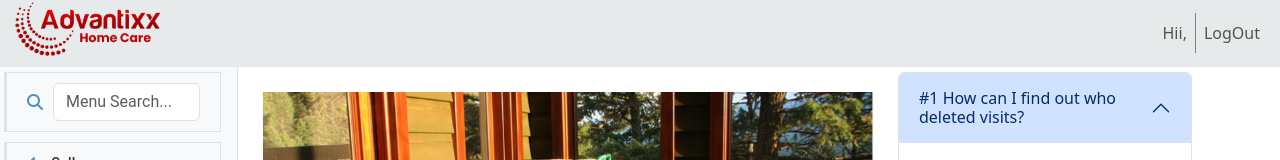
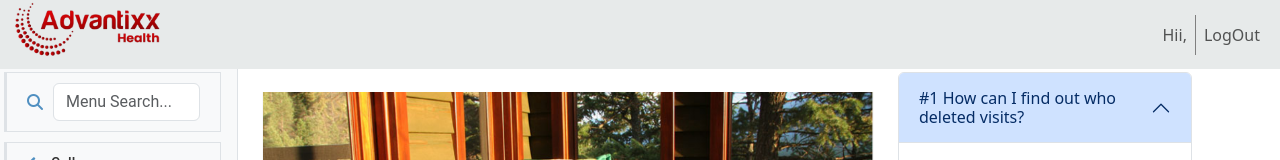
Before and after one commit to GautamBairagi/alora14sep, an Angular app: page /Admin/admin_home in a window 1280 px wide. Shown: the top 160 px of the page. Built offline with nearby package versions, Linux system fonts and the light colour scheme.

Commit message:
gautam commit

```diff
--- a/src/app/admin/admin.component.html
+++ b/src/app/admin/admin.component.html
@@ -6,7 +6,7 @@
                 <i class="fa-sharp fa-light fa-bars"></i>
 
             </button>
-            <a  > <img src="  ../../assets/logolatestosmel-removebg-preview.png" style="width: 150px;"
+            <a  > <img src="  ../../assets/healthlogo-removebg-preview-removebg-preview.png" style="width: 150px;"
                     class="card-img-top" alt="..."></a>
         </div>
         <button class="navbar-toggler" type="button" data-bs-toggle="collapse" data-bs-target="#collapsibleNavbar">
--- a/src/app/nurse/nurse.component.html
+++ b/src/app/nurse/nurse.component.html
@@ -8,7 +8,7 @@
             <i class="fa-sharp fa-light fa-bars"></i>
 
         </button>
-            <a  > <img src="../../assets/logolatestosmel-removebg-preview.png"
+            <a  > <img src="../../assets/healthlogo-removebg-preview-removebg-preview.png"
                     style="width: 150px;" class="card-img-top" alt="..."></a>
         </div>
         <button class="navbar-toggler" type="button" data-bs-toggle="collapse" data-bs-target="#collapsibleNavbar">
--- a/src/app/patient/patient.component.html
+++ b/src/app/patient/patient.component.html
@@ -8,7 +8,7 @@
             <i class="fa-sharp fa-light fa-bars"></i>
 
         </button>
-            <a > <img src="  ../../assets/logolatestosmel-removebg-preview.png"
+            <a > <img src="  ../../assets/healthlogo-removebg-preview-removebg-preview.png"
                     style="width: 150px;" class="card-img-top" alt="..."></a>
         </div>
         <button class="navbar-toggler" type="button" data-bs-toggle="collapse" data-bs-target="#collapsibleNavbar">
--- a/src/app/super-admin/super-admin.component.html
+++ b/src/app/super-admin/super-admin.component.html
@@ -10,7 +10,7 @@
         type="button" (click)="toggleSidebar()">
     <i class="fa-sharp fa-light fa-bars"></i>
 </button>
-            <a  > <img src="  ../../assets/logolatestosmel-removebg-preview.png"
+            <a  > <img src="  ../../assets/healthlogo-removebg-preview-removebg-preview.png"
                     style="width: 150px;" class="card-img-top" alt="..."></a>
         </div>
         <button class="navbar-toggler" type="button" data-bs-toggle="collapse" data-bs-target="#collapsibleNavbar">
--- a/src/index.html
+++ b/src/index.html
@@ -5,7 +5,7 @@
   <title>Advantixx Home Health</title>
   <base href="/">
   <meta name="viewport" content="width=device-width, initial-scale=1">
-  <link rel="icon" type="image/x-icon" href="../../assets/logolatestosmel-removebg-preview.png">
+  <link rel="icon" type="image/x-icon" href="../../assets/healthlogo-removebg-preview-removebg-preview.png">
   <link href="https://cdn.jsdelivr.net/npm/bootstrap@5.3.3/dist/css/bootstrap.min.css" rel="stylesheet" integrity="sha384-QWTKZyjpPEjISv5WaRU9OFeRpok6YctnYmDr5pNlyT2bRjXh0JMhjY6hW+ALEwIH" crossorigin="anonymous">
   <script src="https://cdn.jsdelivr.net/npm/bootstrap@5.3.3/dist/js/bootstrap.bundle.min.js" integrity="sha384-YvpcrYf0tY3lHB60NNkmXc5s9fDVZLESaAA55NDzOxhy9GkcIdslK1eN7N6jIeHz" crossorigin="anonymous"></script>
   <link rel="stylesheet" href="https://kit.fontawesome.com/7d08567bd4.css" crossorigin="anonymous">
```
Also changed, not shown: src/assets/healthlogo-removebg-preview-removebg-preview.png (added), src/assets/healthlogo-removebg-preview.png (added).
